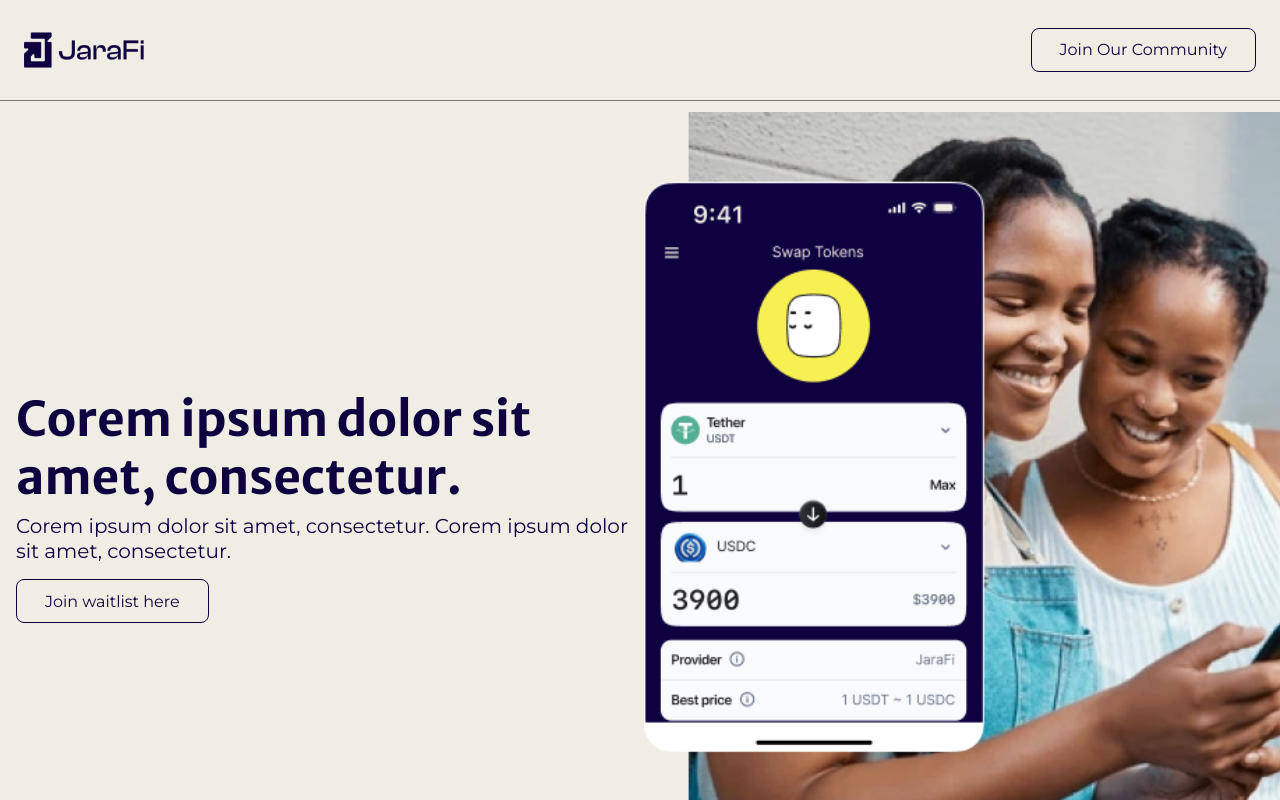
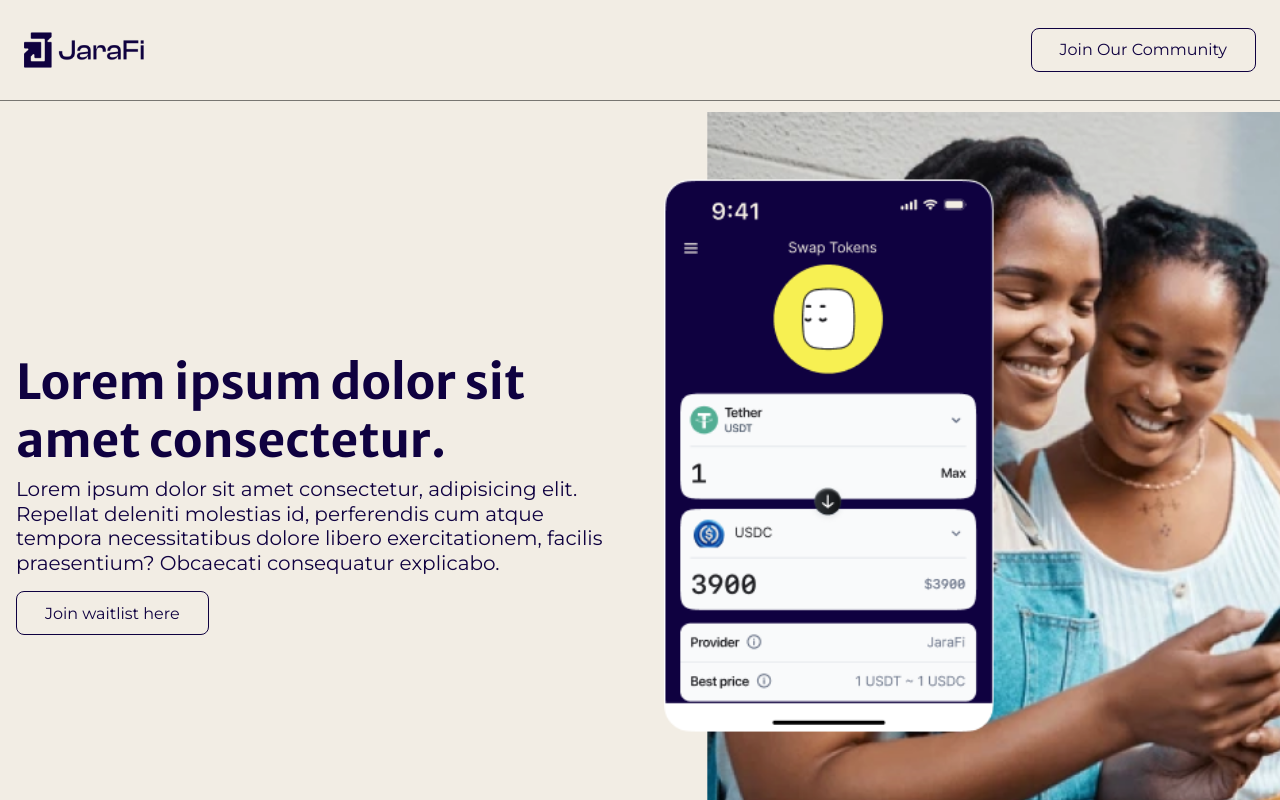
Before and after one commit to DevBigEazi/JaraFi_Landing_Page, a React (Vite) app: page / in a window 1280 px wide. Shown: the top 800 px of the page. Built offline with nearby package versions, Linux system fonts and the light colour scheme; no server answers.

Commit message:
fix lg screen on hero section

```diff
--- a/src/components/Navbar.jsx
+++ b/src/components/Navbar.jsx
@@ -7,8 +7,8 @@ const Navbar = () => {
   const currentYear = new Date().getFullYear();
 
   return (
-    <header className="bg-linen border-b-[1px] border-b-[#00000080] py-7 px-6 w-full absolute z-10 max-sm:py-4 max-sm:px-3.5">
-      <nav className="flex justify-between items-center max-container">
+    <header className="border-b-[1px] border-b-[#00000080] py-7 px-6 w-full absolute z-10 max-sm:py-4 max-sm:px-3.5">
+      <nav className="bg-linen flex justify-between items-center max-container">
         <a href="/">
           <img
             className="max-sm:w-[100px]"
--- a/src/sections/Hero.jsx
+++ b/src/sections/Hero.jsx
@@ -100,15 +100,17 @@ const Hero = () => {
   };
 
   return (
-    <section className="min-h-screen bg-linen pt-28  max-sm:pt-16 flex max-md:flex-col items-center justify-between max-md:gap-y-9">
-      <div className="flex flex-col gap-x-4 w-full max-sm:px-3.5 pl-4">
-        <div className="space-y-2 ">
+    <section className="max-container min-h-16 bg-linen pt-28  max-sm:pt-16 flex max-md:flex-col items-center justify-between gap-x-10 max-md:gap-y-9">
+      <div className="flex flex-col  w-full max-sm:px-3.5 pl-4">
+        <div className="space-y-2 flex flex-col">
           <h1 className="max-sm:text-3xl text-primary max-2xl:text-4xl font-bold font-MerriweatherSans">
-            Corem ipsum dolor sit amet, consectetur.
+            Lorem ipsum dolor sit amet consectetur.
           </h1>
           <p className="text-xl font-normal text-primary font-montserrat">
-            Corem ipsum dolor sit amet, consectetur. Corem ipsum dolor sit amet,
-            consectetur.
+            Lorem ipsum dolor sit amet consectetur, adipisicing elit. Repellat
+            deleniti molestias id, perferendis cum atque tempora necessitatibus
+            dolore libero exercitationem, facilis praesentium? Obcaecati
+            consequatur explicabo.
           </p>
         </div>
         {success ? (
@@ -116,8 +118,7 @@ const Hero = () => {
         ) : (
           <button
             onClick={handleOpenModal}
-            className="self-start mt-2 sm:mt-4 h-11 max-sm:w-full text-center border border-primary transition-all duration-500 hover:bg-whitesmoke rounded-lg text-primary text-base max-sm:text-center font-montserrat font-normal items-center py-3 px-7 "
-          >
+            className="self-start mt-2 sm:mt-4 h-11 max-sm:w-full text-center border border-primary transition-all duration-500 hover:bg-whitesmoke rounded-lg text-primary text-base max-sm:text-center font-montserrat font-normal items-center py-3 px-7 ">
             Join waitlist here
           </button>
         )}
```
